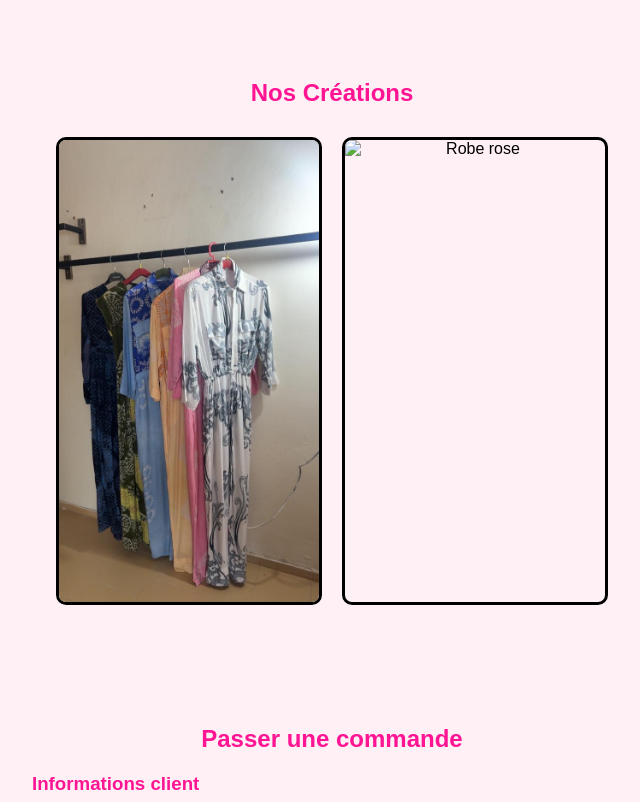
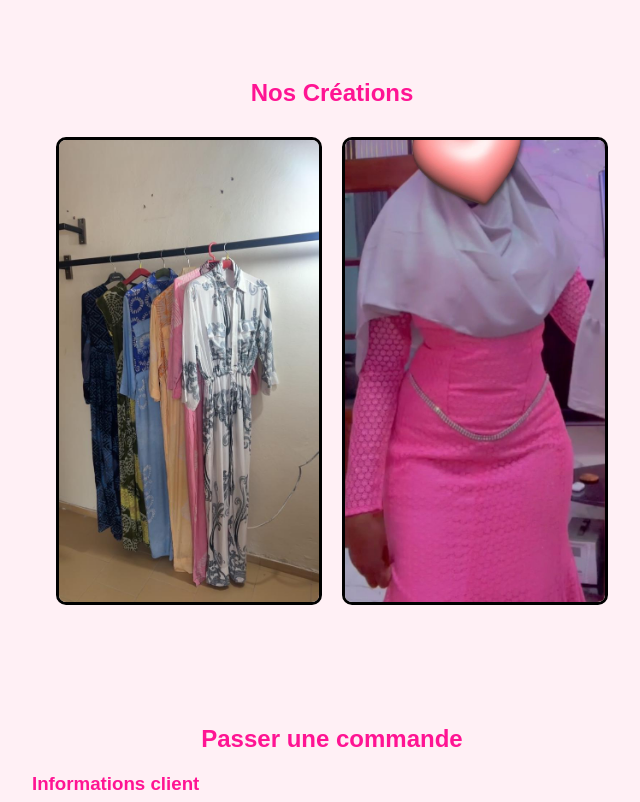
Before and after one commit to ndoyeac06/mamebineta, a plain HTML site: page index.html in a window 1280 px wide. Shown: the part 700-1502 px from the top of the page, without its empty margins (308-948 px from the left). Drawn offline with Linux system fonts and the light colour scheme.

Commit message:
Update index.html

```diff
--- a/index.html
+++ b/index.html
@@ -145,7 +145,7 @@ qualité et précision.
 <h2>Nos Créations</h2>
 <div class="gallery">
 <img src="robe bleue.jpeg" alt="Robe bleue">
-<img src="images/robe_rose.jpg" alt="Robe rose">
+<img src="robe rose.jpeg" alt="Robe rose">
 </div>
 </section>
 
```
